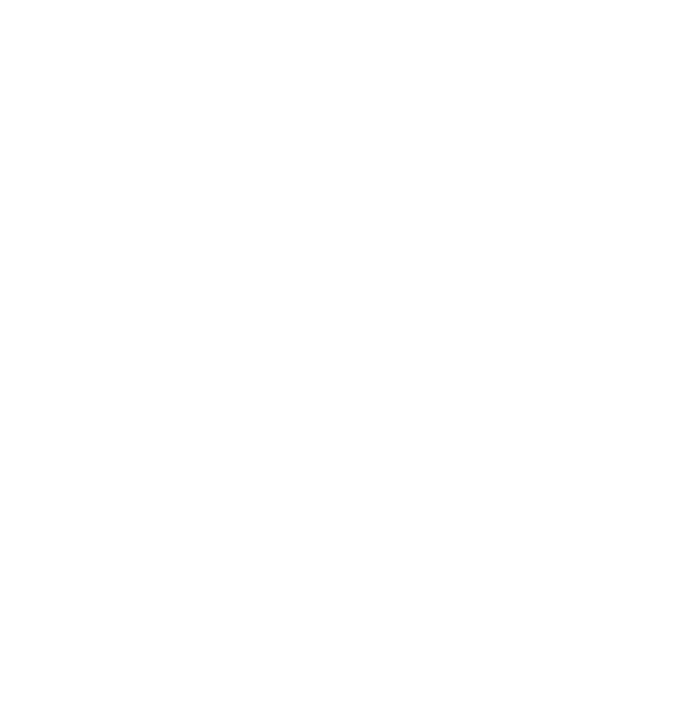
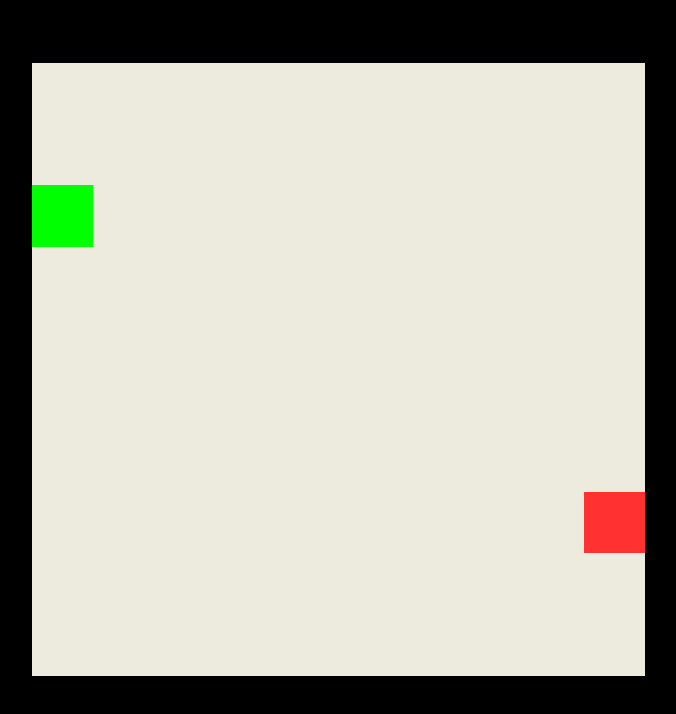
Before and after one commit to warrenmwang/snake-threejs, a website built with Vite: page index.html in a window 1280 px wide. Shown: the whole page, without its empty margins (271-947 px from the left). Built offline with nearby package versions, Linux system fonts and the light colour scheme; animation ran at ten frames a second.

Commit message:
got the board to load up in the three js scene environment.

```diff
--- a/game.js
+++ b/game.js
@@ -4,8 +4,6 @@
   first have a 2D version and then we will add the 3D environment, if
   I can figure that out.
 */
-
-var assert = require('assert');
 
 // assume these are in pixels
 const WIDTH = 500;
@@ -28,17 +26,69 @@
   return Math.random() * (max - min) + min;
 }
 
-class SnakeGame {
+// compute the euclidean distance between two points
+function euclideanDistance(cell1, cell2){
+  return Math.sqrt((cell1.row - cell2.row)**2 + (cell1.col - cell2.col)**2);
+}
+
+export class SnakeGame {
   constructor(gridWidth, gridHeight){
     this.score = 0;
     this.board = [];
-    assert.notEqual(gridWidth, undefined)
-    assert(gridHeight, undefined)
     this.gridWidth = gridWidth;
     this.gridHeight = gridHeight;
 
     // init board
     this.clearBoard()
+
+    // init snake position
+    this.head = this.getRandomBoardCell();
+    this.board[this.head.row][this.head.col] = 1;
+    this.snakeBody = [this.head];
+    this.tail = this.head;
+
+    // all apples must spawn at least alpha blocks away
+    // from the head
+    this.alpha = 2;
+    this.genApple();
+  }
+
+  // expect cell to be Object[int,int]
+  // returns true if given cell coordinate does not coincide
+  // with any part of the snake's current body (including head
+  // and tail), otherwise return false
+  checkCellNotInBody(cell){
+    const row = cell.row;
+    const col = cell.col;
+    for (const v of this.snakeBody) {
+      if (row === v.row || col === v.col){
+        return false;
+      }
+    }
+    return true;
+  }
+
+  // need to generate an apple at a position that is at least
+  // alpha blocks away from the snake's head AND
+  // isn't in the snake's body in any way
+  genApple(){
+    let x = this.getRandomBoardCell();
+    while(!this.checkCellNotInBody(x) &&
+          (Math.trunc(euclideanDistance(this.head, x)) >= this.alpha)){
+      x = this.getRandomBoardCell();
+    }
+    this.board[x.row][x.col] = 2;
+  }
+
+  // TODO: grow the snake if head coincides with apple cell
+  growSnake(){
+
+  }
+
+  // TODO: im not sure how im supposed to handle the movement of the snake
+  // like, how do i know how to make the snake body turn wherever the head had turned ?
+  updateSnake(){
+
   }
 
   // clears board
@@ -54,6 +104,8 @@
 
   // get a random valid board position
   // will be used to spawn in apples
+  // returns: Object with 2 properties - row and col (both ints)
+  // oh i want types, but we have to walk (js) before we run (ts).
   getRandomBoardCell(){
     let row = Math.trunc(randomValueInRange(0, this.gridHeight));
     let col = Math.trunc(randomValueInRange(0, this.gridWidth));
@@ -61,10 +113,15 @@
   }
 }
 
-function devTesting(){
-  let game = new SnakeGame(GRIDSIZE_WIDTH, GRIDSIZE_HEIGHT);
-  console.log(game.board);
-  console.log(game.getRandomBoardCell())
-}
+// function devTesting(){
+//   let game = new SnakeGame(GRIDSIZE_WIDTH, GRIDSIZE_HEIGHT);
+//   // print the board
+//   for (const x of game.board) {
+//     for (const y of x) {
+//       process.stdout.write(`${y} `);
+//     }
+//     console.log(`\n`);
+//   }
+// }
 
-devTesting();
+// devTesting();
--- a/main.js
+++ b/main.js
@@ -1,14 +1,92 @@
 import * as THREE from 'three';
+// import { OrbitControls } from 'three/addons/controls/OrbitControls.js';
+import { SnakeGame } from './game.js';
 
 const scene = new THREE.Scene();
 
 // define the camera
 const camera = new THREE.PerspectiveCamera(75, window.innerWidth / window.innerHeight, 0.1, 1000);
-camera.position.z = 5;
+camera.position.x = 5;
+camera.position.y = 4;
+camera.position.z = 12;
+
+camera.rotation.set(0,0,0);
 
 // define the renderer
 const renderer = new THREE.WebGLRenderer();
 renderer.setSize(window.innerWidth, window.innerHeight);
 document.body.appendChild(renderer.domElement);
 
-// define the background
+// orbit controls for camera movement with mouse
+// const controls = new OrbitControls( camera, renderer.domElement );
+
+// draw an axes helper...
+// The X axis is red. The Y axis is green. The Z axis is blue.
+// const axesHelper = new THREE.AxesHelper( 5 );
+// scene.add( axesHelper );
+
+// create blocks of different colors that represent our game board.
+// White (0xEDEADE) - Empty Blocks (0)
+// Green (0x00ff00) - Snake (1)
+// Red   (0xFF3131) - Apple (2)
+
+// use a dict as a mapping of {row,col} -> cube
+// so that later we can use the cell coords to get the cube
+// reference that we may want to alter the color of
+// in the scene to show updates to our game...
+let cubeDB = new Map();
+
+function generateCube(row, col, type) {
+
+  // select the right color based on type (which is an int)
+  let color = 0xEDEADE;
+  if (type === 1) {
+    color = 0x00ff00;
+  }else if (type === 2) {
+    color = 0xFF3131;
+  }
+
+  // construct the cube with the right color and location in space
+  // z should be a fixed value.
+  const geometry = new THREE.BoxGeometry( 1, 1, 1 );
+  const material = new THREE.MeshBasicMaterial( { color: color } );
+  let cube = new THREE.Mesh( geometry, material );
+  cube.position.set(row, col, 3); // (x,y,z)
+
+  // add cube to our hashmap
+  cubeDB[{row:row, col:col}] = cube;
+
+  // add cube to the scene
+  scene.add( cube );
+}
+
+// generate a bunch of cubes that acts as our game board...
+function generateBoard(board) {
+  for (const row in board){
+    for (const col in board[row]) {
+      generateCube(row, col, board[row][col]);
+    }
+  }
+}
+
+// animate
+function animate(){
+  requestAnimationFrame( animate );
+
+  // cube rotations
+  // cube.rotation.x += 0.01;
+	// cube.rotation.y += 0.01;
+
+  renderer.render(scene, camera);
+}
+
+function main() {
+  let game = new SnakeGame(10, 10); // width, height
+
+  // generate the initial board in the scene
+  generateBoard(game.board);
+
+  animate();
+}
+
+main();
```
Also changed, not shown: index.html (+1 -0 lines), README.md (added), 1 other file.
